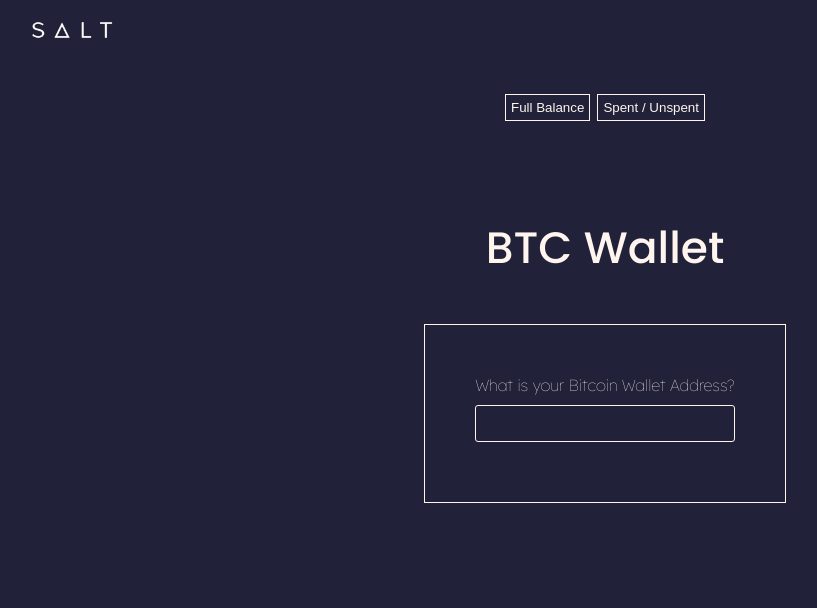
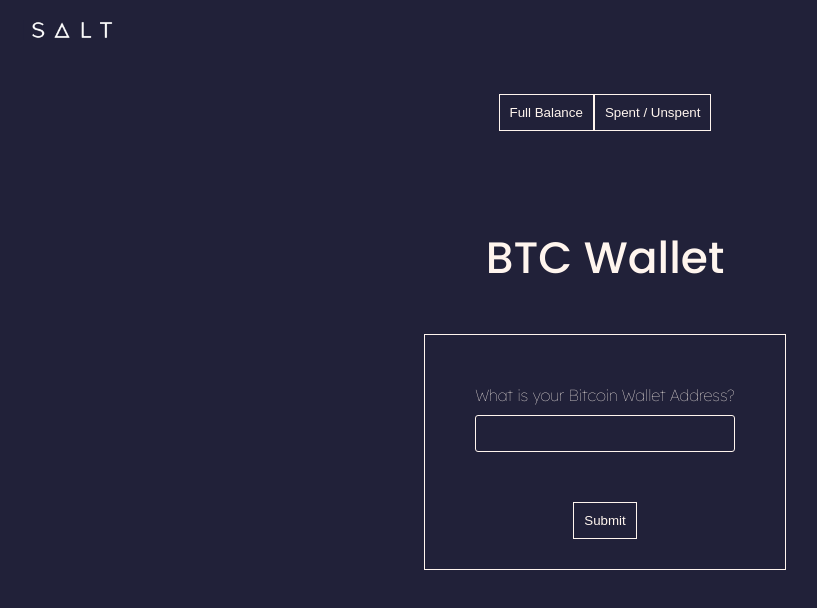
Before and after one commit to CCBaxter84/TypeScript, a React (Create React App) app in the folder client/: page /full in a window 1280 px wide. Shown: the top 608 px of the page, without its empty margins (35-852 px from the left). Built offline with nearby package versions, Linux system fonts and the light colour scheme.

Commit message:
Added submit button to forms

```diff
--- a/client/src/App.tsx
+++ b/client/src/App.tsx
@@ -1,5 +1,5 @@
 import { FC } from "react";
-import "./App.css";
+import "./styles/App.css";
 import Header from "./components/Header";
 import Container from "./components/Container";
 
--- a/client/src/components/SpentForm.tsx
+++ b/client/src/components/SpentForm.tsx
@@ -12,7 +12,7 @@
     <label>Do you want your spent or unspent balance?
       <SpentBtns toggleSpent={toggleSpent}/>
     </label>
-    <input type="submit" value="Submit"/>
+    <input className="btn submit-btn" type="submit" value="Submit"/>
   </form>
 );
 
--- a/client/src/components/WalletForm.tsx
+++ b/client/src/components/WalletForm.tsx
@@ -8,6 +8,7 @@
         type="text" name="address" value={data.address} onChange={handleChange} className="input-box"
       />
     </label>
+    <input className="btn submit-btn" type="submit" value="Submit"/>
   </form>
 );
 
--- a/client/src/App.css
+++ b/client/src/styles/App.css
@@ -34,7 +34,7 @@
   background-color: var(--saltMidight);
   border: 1px solid seashell;
   color: seashell;
-  padding: 5px;
+  padding: 10px;
 }
 
 .highlight {
--- a/client/src/formStyles.css
+++ b/client/src/styles/formStyles.css
@@ -12,6 +12,11 @@
   border: 1px solid seashell;
   color: seashell;
   padding: 30px 50px;
+}
+
+form {
+  display: flex;
+  flex-direction: column;
 }
 
 .form-label {
@@ -42,3 +47,13 @@
   font-family: 'Poppins', sans-serif;
   font-size: 44px;
 }
+
+.submit-btn {
+  align-self: center;
+  margin-top: 20px;
+}
+
+.submit-btn:hover {
+  background-color: var(--saltAqua);
+  color: var(--saltMidight);
+}
```
Also changed, not shown: client/src/styles/variables.css (renamed from client/src/variables.css).
